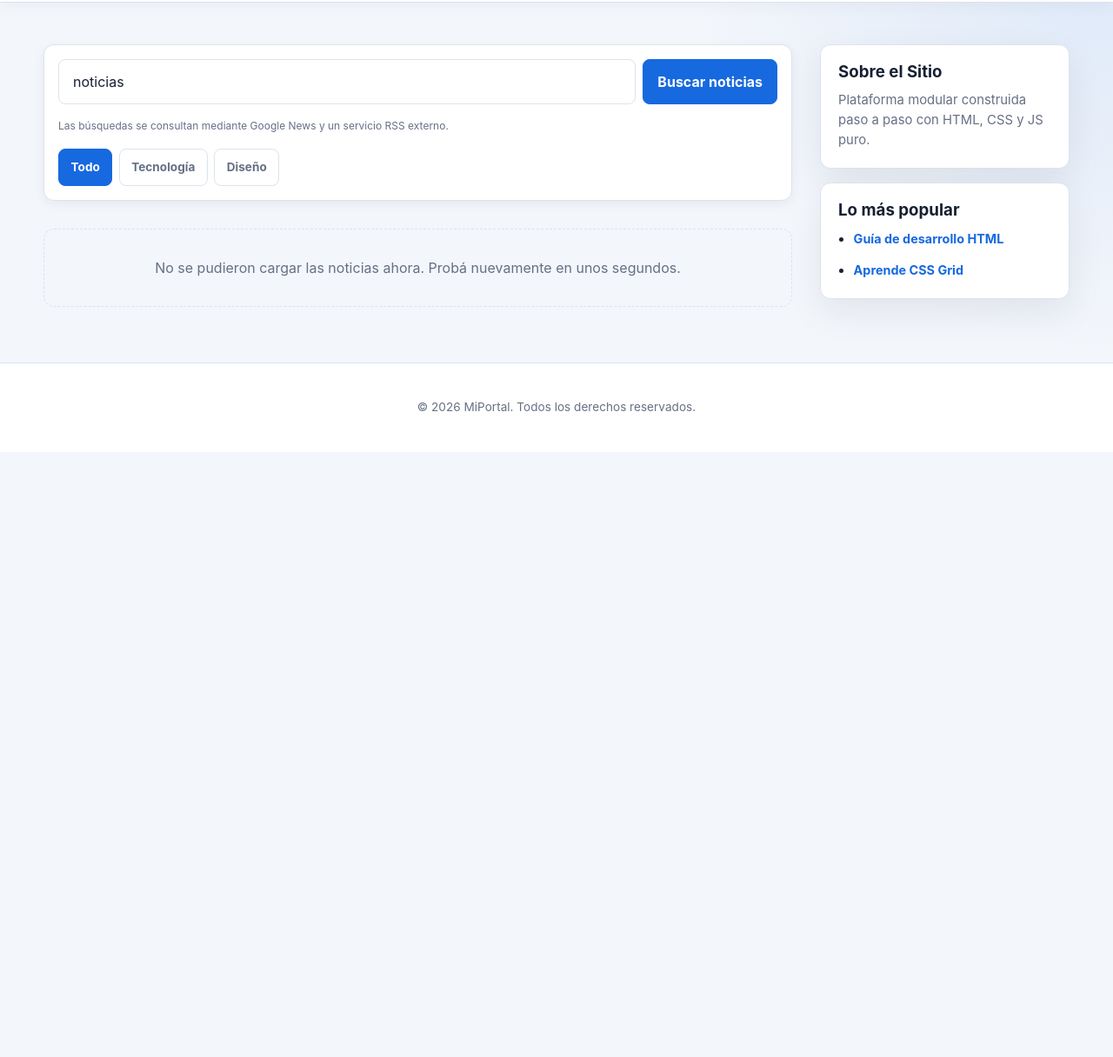
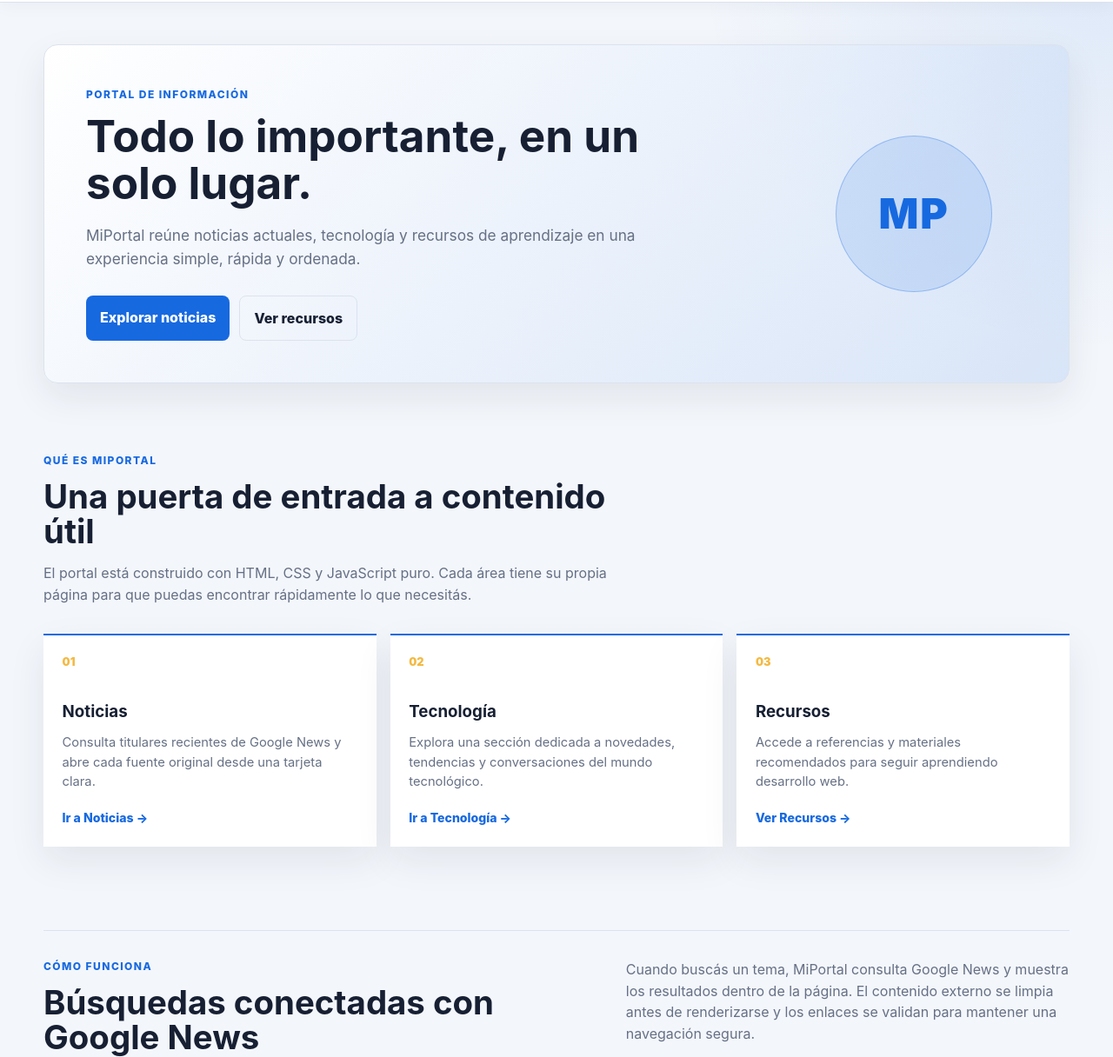
Before and after one commit to emilebb/MiPortal, a plain HTML site: page index.html in a window 1280 px wide. Shown: the part 74-1290 px from the top of the page at 87% size. Before the commit the page ends 800 px from the top, so only its background shows below. Drawn offline with Linux system fonts and the light colour scheme; no server answers.

Commit message:
feat: add separate portal pages

```diff
--- /dev/null
+++ b/contacto.html
@@ -0,0 +1,41 @@
+<!DOCTYPE html>
+<html lang="es">
+<head>
+  <meta charset="UTF-8">
+  <meta name="viewport" content="width=device-width, initial-scale=1.0">
+  <meta http-equiv="Content-Security-Policy" content="default-src 'self'; script-src 'self'; style-src 'self'; connect-src https://api.rss2json.com; img-src 'self' data:; object-src 'none'; base-uri 'none'; form-action 'self';">
+  <title>Contacto | MiPortal.com</title>
+  <link rel="stylesheet" href="styles.css">
+</head>
+<body>
+  <header class="main-header">
+    <div class="logo"><h1>MiPortal<span>.com</span></h1></div>
+    <button class="nav-toggle" id="navToggle" aria-label="Abrir menú">☰</button>
+    <nav class="main-nav" id="mainNav">
+      <ul>
+        <li><a href="index.html">Inicio</a></li>
+        <li><a href="noticias.html">Noticias</a></li>
+        <li><a href="tecnologia.html">Tecnología</a></li>
+        <li><a href="recursos.html">Recursos</a></li>
+        <li><a href="contacto.html" class="active">Contacto</a></li>
+      </ul>
+    </nav>
+    <button id="themeToggle" class="btn-theme" aria-label="Cambiar tema">🌙</button>
+  </header>
+
+  <main class="container main-layout">
+    <section class="contact-section">
+      <h2>Contacto</h2>
+      <p>Este formulario es una demostración estática. El sitio no procesa ni envía mensajes todavía.</p>
+      <form class="contact-form">
+        <label for="name">Nombre<input id="name" name="name" type="text" autocomplete="name" required></label>
+        <label for="message">Mensaje<textarea id="message" name="message" required></textarea></label>
+        <button type="button" class="search-submit">Disponible próximamente</button>
+      </form>
+    </section>
+  </main>
+
+  <footer class="main-footer"><p>&copy; 2026 MiPortal. Todos los derechos reservados.</p></footer>
+  <script src="main.js"></script>
+</body>
+</html>
--- a/index.html
+++ b/index.html
@@ -18,55 +18,67 @@
     <button class="nav-toggle" id="navToggle" aria-label="Abrir menú">☰</button>
     <nav class="main-nav" id="mainNav">
       <ul>
-        <li><a href="#" class="active">Inicio</a></li>
-        <li><a href="#">Noticias</a></li>
-        <li><a href="#">Tecnología</a></li>
-        <li><a href="#">Recursos</a></li>
-        <li><a href="#">Contacto</a></li>
+        <li><a href="index.html" class="active">Inicio</a></li>
+        <li><a href="noticias.html">Noticias</a></li>
+        <li><a href="tecnologia.html">Tecnología</a></li>
+        <li><a href="recursos.html">Recursos</a></li>
+        <li><a href="contacto.html">Contacto</a></li>
       </ul>
     </nav>
     <button id="themeToggle" class="btn-theme">🌙</button>
   </header>
 
   <!-- Contenido Principal -->
-  <div class="container main-layout">
+  <main class="home-page container">
+    <section class="home-hero">
+      <div>
+        <span class="eyebrow">Portal de información</span>
+        <h2>Todo lo importante, en un solo lugar.</h2>
+        <p>MiPortal reúne noticias actuales, tecnología y recursos de aprendizaje en una experiencia simple, rápida y ordenada.</p>
+        <div class="home-actions">
+          <a class="primary-action" href="noticias.html">Explorar noticias</a>
+          <a class="secondary-action" href="recursos.html">Ver recursos</a>
+        </div>
+      </div>
+      <div class="home-hero-mark" aria-hidden="true">MP</div>
+    </section>
 
-    <!-- Sección de Publicaciones/Artículos -->
-    <main class="content-area">
-      <section class="filter-section">
-        <form id="searchForm">
-          <input type="search" id="searchInput" name="q" placeholder="Buscar en Google..." autocomplete="off" maxlength="120" required>
-          <button type="submit" class="search-submit">Buscar noticias</button>
-        </form>
-        <p class="privacy-note">Las búsquedas se consultan mediante Google News y un servicio RSS externo.</p>
-        <div class="category-filters">
-          <button type="button" class="filter-btn active" data-query="noticias">Todo</button>
-          <button type="button" class="filter-btn" data-query="tecnología">Tecnología</button>
-          <button type="button" class="filter-btn" data-query="diseño">Diseño</button>
-        </div>
-      </section>
+    <section class="home-section" aria-labelledby="about-title">
+      <div class="section-heading">
+        <span class="eyebrow">Qué es MiPortal</span>
+        <h2 id="about-title">Una puerta de entrada a contenido útil</h2>
+      </div>
+      <p class="section-intro">El portal está construido con HTML, CSS y JavaScript puro. Cada área tiene su propia página para que puedas encontrar rápidamente lo que necesitás.</p>
+      <div class="feature-grid">
+        <article class="feature-item">
+          <span class="feature-number">01</span>
+          <h3>Noticias</h3>
+          <p>Consulta titulares recientes de Google News y abre cada fuente original desde una tarjeta clara.</p>
+          <a href="noticias.html">Ir a Noticias →</a>
+        </article>
+        <article class="feature-item">
+          <span class="feature-number">02</span>
+          <h3>Tecnología</h3>
+          <p>Explora una sección dedicada a novedades, tendencias y conversaciones del mundo tecnológico.</p>
+          <a href="tecnologia.html">Ir a Tecnología →</a>
+        </article>
+        <article class="feature-item">
+          <span class="feature-number">03</span>
+          <h3>Recursos</h3>
+          <p>Accede a referencias y materiales recomendados para seguir aprendiendo desarrollo web.</p>
+          <a href="recursos.html">Ver Recursos →</a>
+        </article>
+      </div>
+    </section>
 
-      <section class="cards-grid" id="cardsContainer">
-        <p class="google-results">Cargando noticias de Google...</p>
-      </section>
-    </main>
-
-    <!-- Barra Lateral Escalable -->
-    <aside class="sidebar">
-      <div class="widget">
-        <h3>Sobre el Sitio</h3>
-        <p>Plataforma modular construida paso a paso con HTML, CSS y JS puro.</p>
+    <section class="home-info-band" aria-labelledby="how-title">
+      <div>
+        <span class="eyebrow">Cómo funciona</span>
+        <h2 id="how-title">Búsquedas conectadas con Google News</h2>
       </div>
-      <div class="widget">
-        <h3>Lo más popular</h3>
-        <ul>
-          <li><a href="https://www.google.com/search?q=Guía+de+desarrollo+HTML" target="_blank" rel="noopener noreferrer">Guía de desarrollo HTML</a></li>
-          <li><a href="https://www.google.com/search?q=Aprende+CSS+Grid" target="_blank" rel="noopener noreferrer">Aprende CSS Grid</a></li>
-        </ul>
-      </div>
-    </aside>
-
-  </div>
+      <p>Cuando buscás un tema, MiPortal consulta Google News y muestra los resultados dentro de la página. El contenido externo se limpia antes de renderizarse y los enlaces se validan para mantener una navegación segura.</p>
+    </section>
+  </main>
 
   <!-- Pie de Página -->
   <footer class="main-footer">
--- a/main.js
+++ b/main.js
@@ -133,18 +133,25 @@ document.addEventListener('DOMContentLoaded', () => {
     }
   };
 
-  // 1. Funcionalidad de Modo Oscuro
+  if (themeToggleBtn) {
     themeToggleBtn.addEventListener('click', () => {
     document.body.classList.toggle('dark-mode');
     const isDark = document.body.classList.contains('dark-mode');
     themeToggleBtn.textContent = isDark ? '☀️' : '🌙';
     });
+  }
 
-  // 2. Menú Desplegable Móvil
+  if (navToggleBtn && mainNav) {
     navToggleBtn.addEventListener('click', () => {
       mainNav.classList.toggle('open');
     });
 
+    mainNav.querySelectorAll('a').forEach((link) => {
+      link.addEventListener('click', () => mainNav.classList.remove('open'));
+    });
+  }
+
+  if (cardsContainer && searchForm && searchInput) {
     searchForm.addEventListener('submit', (event) => {
       event.preventDefault();
       loadGoogleNews(searchInput.value.trim());
@@ -160,6 +167,7 @@ document.addEventListener('DOMContentLoaded', () => {
       });
     });
 
-  searchInput.value = 'noticias';
+    searchInput.value = document.body.dataset.newsQuery || 'noticias';
     loadGoogleNews(searchInput.value);
+  }
 });
--- a/styles.css
+++ b/styles.css
@@ -38,6 +38,170 @@ body {
 .container {
   width: min(1180px, calc(100% - 2rem));
   margin: 0 auto;
+}
+
+.home-page {
+  padding-top: 3rem;
+}
+
+.home-hero {
+  display: grid;
+  grid-template-columns: minmax(0, 1fr) 220px;
+  align-items: center;
+  gap: 2rem;
+  min-height: 360px;
+  padding: 3rem;
+  border: 1px solid var(--border-color);
+  border-radius: 16px;
+  background: linear-gradient(135deg, var(--card-bg), rgba(23, 105, 224, 0.12));
+  box-shadow: var(--shadow);
+}
+
+.eyebrow {
+  display: block;
+  margin-bottom: 0.7rem;
+  color: var(--primary-color);
+  font-size: 0.75rem;
+  font-weight: 800;
+  letter-spacing: 0.12em;
+  text-transform: uppercase;
+}
+
+.home-hero h2,
+.section-heading h2,
+.home-info-band h2 {
+  max-width: 700px;
+  color: var(--text-color);
+  font-size: clamp(2rem, 4vw, 3.8rem);
+  line-height: 1.05;
+}
+
+.home-hero p {
+  max-width: 650px;
+  margin-top: 1.25rem;
+  color: var(--muted-color);
+  font-size: 1.08rem;
+}
+
+.home-actions {
+  display: flex;
+  flex-wrap: wrap;
+  gap: 0.7rem;
+  margin-top: 1.8rem;
+}
+
+.primary-action,
+.secondary-action,
+.feature-item a {
+  display: inline-block;
+  text-decoration: none;
+  font-weight: 800;
+}
+
+.primary-action,
+.secondary-action {
+  padding: 0.78rem 1rem;
+  border-radius: 8px;
+}
+
+.primary-action {
+  background: var(--primary-color);
+  color: #fff;
+}
+
+.secondary-action {
+  border: 1px solid var(--border-color);
+  color: var(--text-color);
+}
+
+.home-hero-mark {
+  display: grid;
+  place-items: center;
+  width: 180px;
+  height: 180px;
+  border: 1px solid rgba(23, 105, 224, 0.3);
+  border-radius: 50%;
+  background: rgba(23, 105, 224, 0.12);
+  color: var(--primary-color);
+  font-size: 3rem;
+  font-weight: 900;
+  letter-spacing: 0.04em;
+}
+
+.home-section {
+  padding: 5rem 0 1rem;
+}
+
+.section-heading {
+  max-width: 760px;
+}
+
+.section-heading h2 {
+  font-size: clamp(1.8rem, 3vw, 2.8rem);
+}
+
+.section-intro {
+  max-width: 700px;
+  margin-top: 1rem;
+  color: var(--muted-color);
+}
+
+.feature-grid {
+  display: grid;
+  grid-template-columns: repeat(3, 1fr);
+  gap: 1rem;
+  margin-top: 2rem;
+}
+
+.feature-item {
+  display: flex;
+  flex-direction: column;
+  min-height: 230px;
+  padding: 1.35rem;
+  border-top: 2px solid var(--primary-color);
+  background: var(--card-bg);
+  box-shadow: var(--shadow);
+}
+
+.feature-number {
+  color: var(--accent-color);
+  font-size: 0.8rem;
+  font-weight: 900;
+}
+
+.feature-item h3 {
+  margin-top: 2rem;
+  color: var(--text-color);
+}
+
+.feature-item p {
+  margin: 0.6rem 0 1.2rem;
+  color: var(--muted-color);
+  font-size: 0.92rem;
+}
+
+.feature-item a {
+  margin-top: auto;
+  color: var(--primary-color);
+  font-size: 0.88rem;
+}
+
+.home-info-band {
+  display: grid;
+  grid-template-columns: minmax(0, 1fr) minmax(280px, 0.8fr);
+  gap: 2rem;
+  margin: 5rem 0 1rem;
+  padding: 2rem 0;
+  border-top: 1px solid var(--border-color);
+  border-bottom: 1px solid var(--border-color);
+}
+
+.home-info-band h2 {
+  font-size: clamp(1.6rem, 3vw, 2.5rem);
+}
+
+.home-info-band p {
+  color: var(--muted-color);
 }
 
 .main-header {
@@ -217,6 +381,10 @@ body {
   margin-top: 1.75rem;
 }
 
+.cards-grid-content {
+  display: contents;
+}
+
 .google-results {
   grid-column: 1 / -1;
   padding: 2rem;
@@ -342,6 +510,53 @@ body {
   text-decoration: underline;
 }
 
+.contact-section {
+  display: grid;
+  gap: 1.25rem;
+  max-width: 720px;
+  padding: 1.5rem;
+  border: 1px solid var(--border-color);
+  border-radius: 12px;
+  background: var(--card-bg);
+  box-shadow: var(--shadow);
+}
+
+.contact-section h2 {
+  color: var(--text-color);
+}
+
+.contact-section p {
+  color: var(--muted-color);
+}
+
+.contact-form {
+  display: grid;
+  gap: 1rem;
+}
+
+.contact-form label {
+  display: grid;
+  gap: 0.35rem;
+  color: var(--text-color);
+  font-weight: 700;
+}
+
+.contact-form input,
+.contact-form textarea {
+  width: 100%;
+  padding: 0.78rem 1rem;
+  border: 1px solid var(--border-color);
+  border-radius: 8px;
+  background: var(--card-bg);
+  color: var(--text-color);
+  font: inherit;
+}
+
+.contact-form textarea {
+  min-height: 9rem;
+  resize: vertical;
+}
+
 .main-footer {
   text-align: center;
   padding: 2.5rem 1rem;
@@ -391,9 +606,38 @@ body {
     grid-template-columns: 1fr;
     padding-top: 2rem;
   }
+
+  .home-hero {
+    grid-template-columns: 1fr;
+    min-height: auto;
+    padding: 2rem;
+  }
+
+  .home-hero-mark {
+    width: 120px;
+    height: 120px;
+    font-size: 2rem;
+  }
+
+  .feature-grid,
+  .home-info-band {
+    grid-template-columns: 1fr;
+  }
 }
 
 @media (max-width: 560px) {
+  .home-page {
+    padding-top: 1.5rem;
+  }
+
+  .home-hero {
+    padding: 1.5rem;
+  }
+
+  .home-hero h2 {
+    font-size: 2.2rem;
+  }
+
   .filter-section {
     align-items: stretch;
     flex-direction: column;
```
Also changed, not shown: noticias.html (added, +57 -0 lines), recursos.html (added, +46 -0 lines), tecnologia.html (added, +57 -0 lines). Lines whose indentation alone changed are shown as unchanged.
